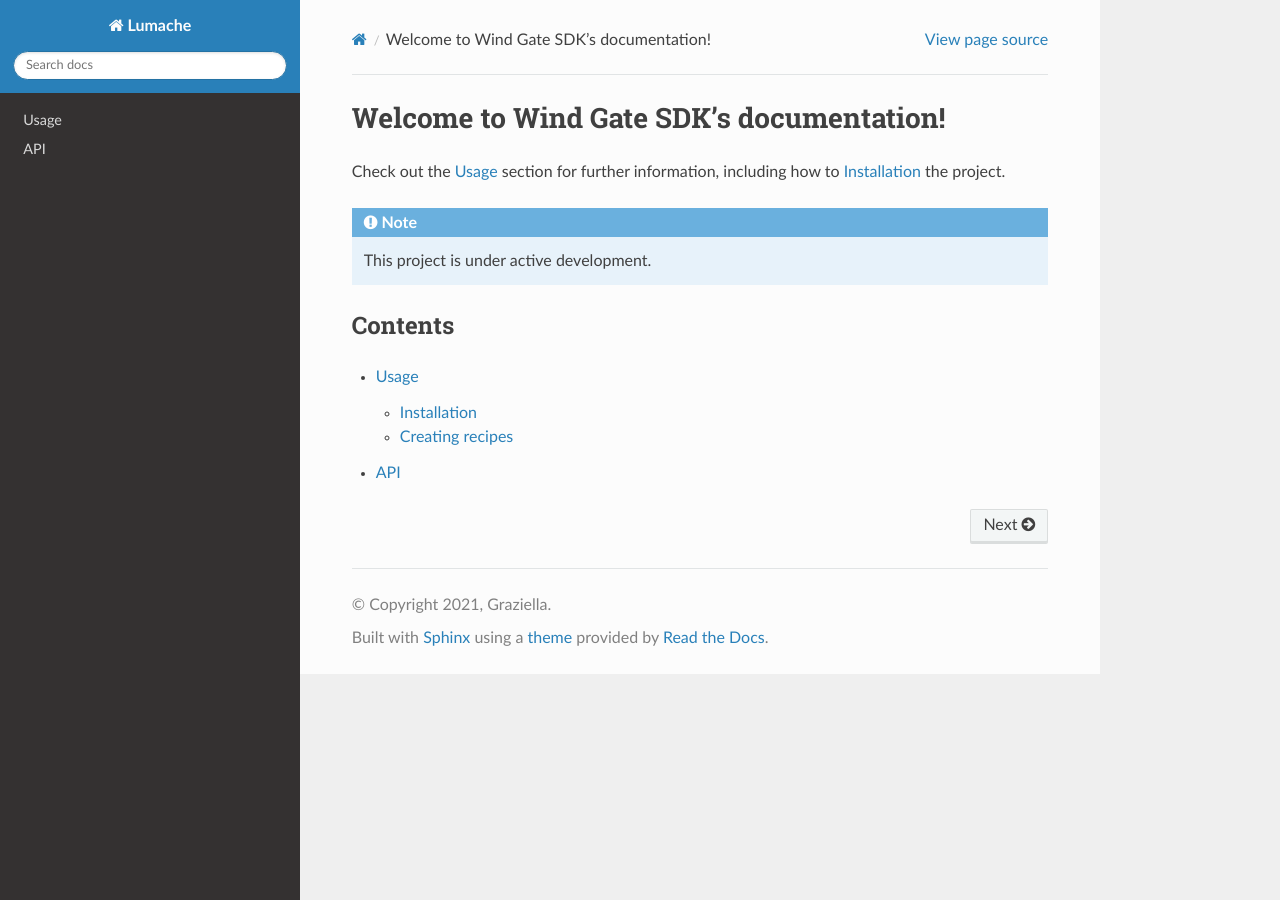
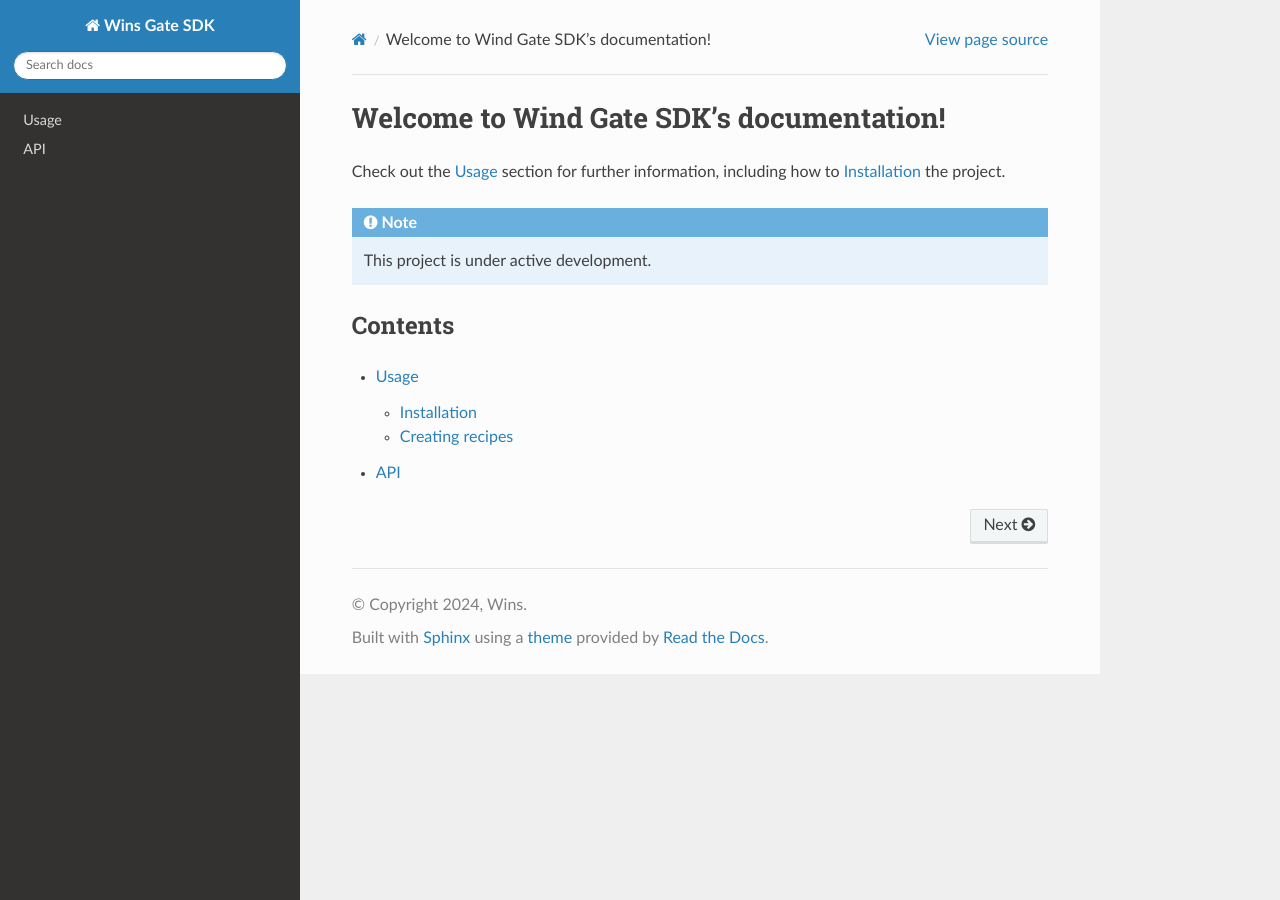
Before and after one commit to yejunzhou/wgsdoc, a Sphinx documentation site: the page built from docs/source/index.rst, in a window 1280 px wide. Built offline with Sphinx 7.4.7 and the Read the Docs theme 3.1.0, drawn with Linux system fonts in a browser that asks for light colours.

Commit message:
修改conf.py

```diff
--- a/docs/source/conf.py
+++ b/docs/source/conf.py
@@ -2,9 +2,9 @@
 
 # -- Project information
 
-project = 'Lumache'
-copyright = '2021, Graziella'
-author = 'Graziella'
+project = 'Wins Gate SDK'
+copyright = '2024, Wins'
+author = 'Brian'
 
 release = '0.1'
 version = '0.1.3'
```
